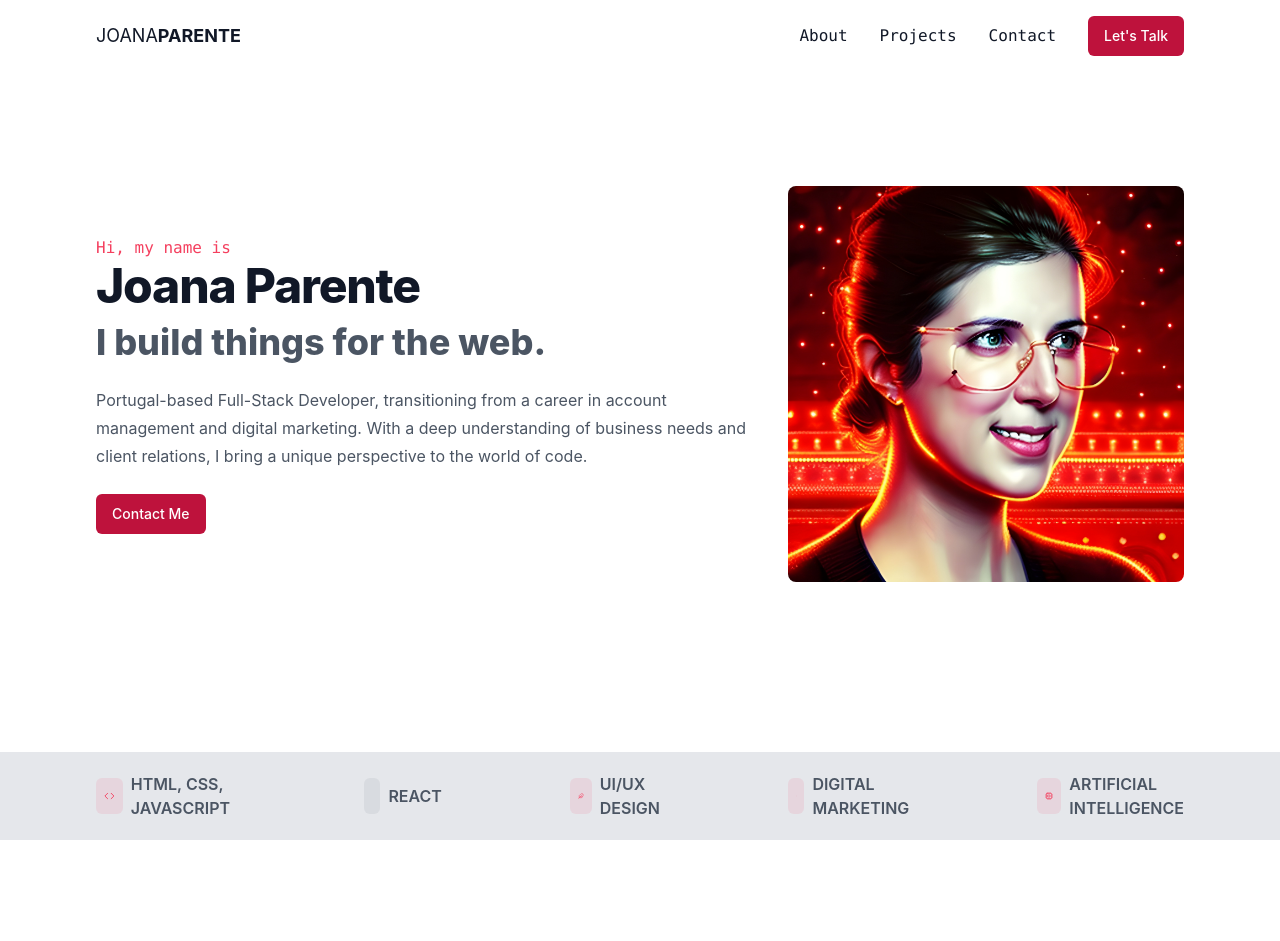
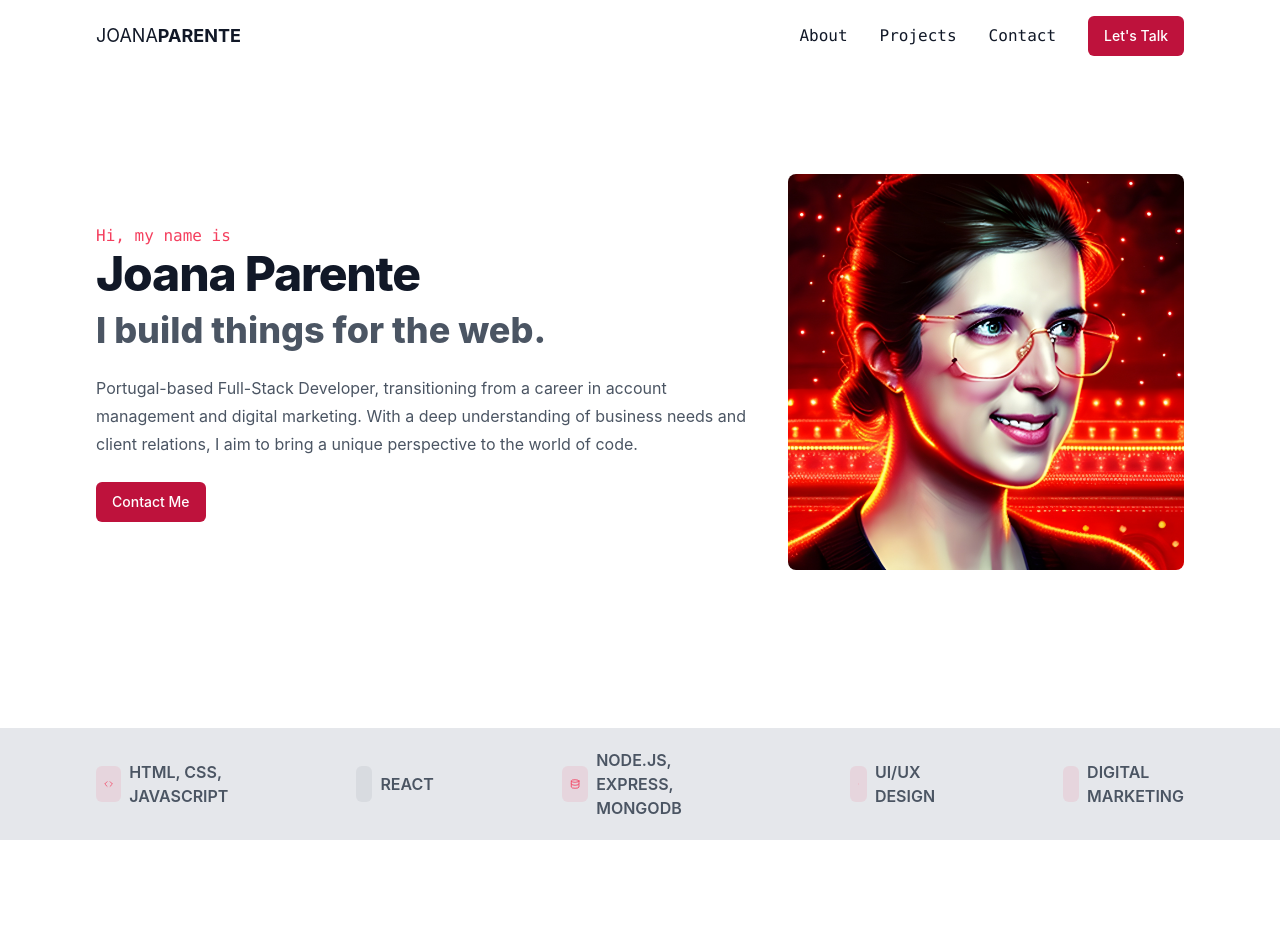
Before and after one commit to jrparente/joanaramosparente-v2, a React (Vite) app: page / in a window 1280 px wide. Shown: the top 941 px of the page. Built offline with nearby package versions, Linux system fonts and the light colour scheme.

Commit message:
Updated Skill bar

```diff
--- a/src/components/HeroSection/HeroSection.tsx
+++ b/src/components/HeroSection/HeroSection.tsx
@@ -17,8 +17,8 @@ function HeroSection() {
           <p>
             Portugal-based Full-Stack Developer, transitioning from a career in
             account management and digital marketing. With a deep understanding
-            of business needs and client relations, I bring a unique perspective
-            to the world of code.
+            of business needs and client relations, I aim to bring a unique
+            perspective to the world of code.
           </p>
           <a href="#contact">
             <Button>Contact Me</Button>
--- a/src/components/SkillBar/SkillBar.tsx
+++ b/src/components/SkillBar/SkillBar.tsx
@@ -1,4 +1,4 @@
-import { Code, Feather, DollarSign, Cpu } from "lucide-react";
+import { Code, Feather, DollarSign, Database } from "lucide-react";
 
 function SkillBar() {
   return (
@@ -17,6 +17,12 @@ function SkillBar() {
       </div>
       <div className="flex flex-row items-center my-2 lg:my-0">
         <div className="bg-primary-500/10 p-2 rounded-md">
+          <Database className="w-5 h-5 text-primary-500" />
+        </div>
+        <span className="ml-2">Node.js, Express, MongoDB</span>
+      </div>
+      <div className="flex flex-row items-center my-2 lg:my-0">
+        <div className="bg-primary-500/10 p-2 rounded-md">
           <Feather className="w-5 h-5 text-primary-500" />
         </div>
         <span className="ml-2">UI/UX Design</span>
@@ -27,12 +33,6 @@ function SkillBar() {
         </div>
         <span className="ml-2">Digital Marketing</span>
       </div>
-      <div className="flex flex-row items-center my-2 lg:my-0">
-        <div className="bg-primary-500/10 p-2 rounded-md">
-          <Cpu className="w-5 h-5 text-primary-500" />
-        </div>
-        <span className="ml-2">Artificial Intelligence</span>
-      </div>
     </div>
   );
 }
```
